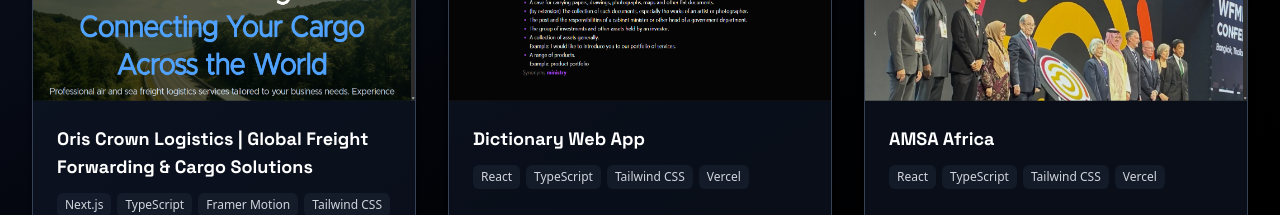
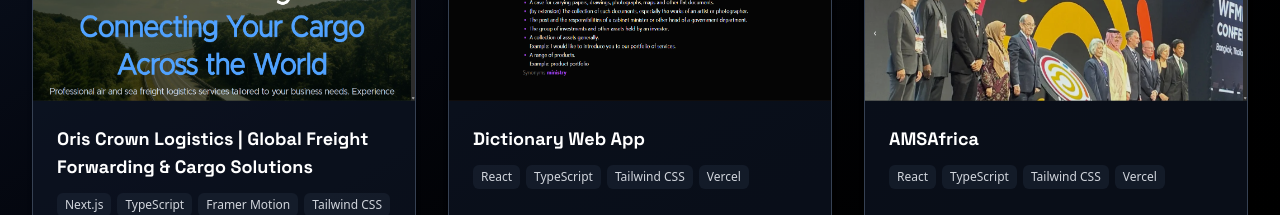
Before and after one commit to Tobi-Oyedele/Tobi-Oyedele-Portfolio, a React (Vite) app: page / in a window 1280 px wide. Shown: the part 2060-2275 px from the top of the page. Built offline with nearby package versions, Linux system fonts and the light colour scheme.

Commit message:
fix: chaneged AMSA Africa to AMSAfrica

```diff
--- a/src/data/projects.js
+++ b/src/data/projects.js
@@ -15,7 +15,7 @@
   },
   {
     id: 3,
-    title: "AMSA Africa",
+    title: "AMSAfrica",
     image: "/images/Amsa.png",
     liveUrl: "https://www.amsafrica.org/",
     tech: ["React", "TypeScript", "Tailwind CSS", "Vercel"],
```
